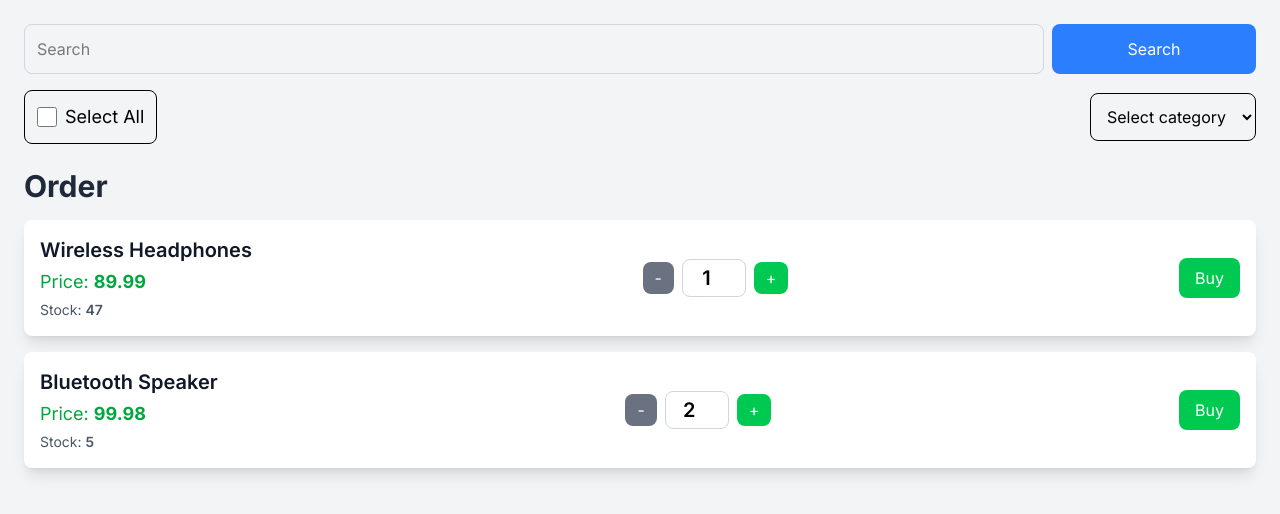
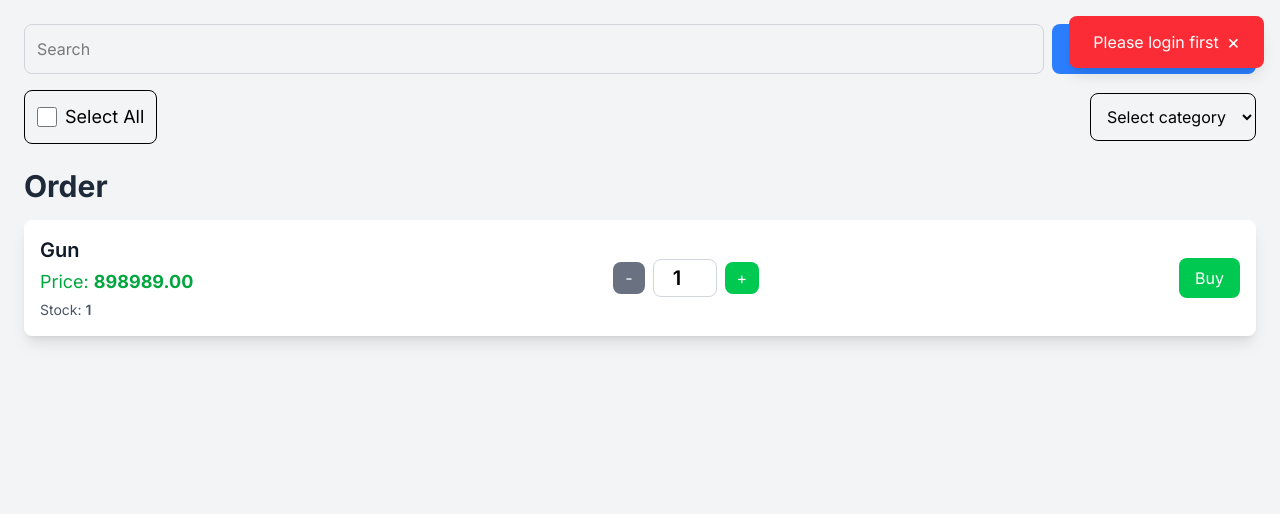
Before and after one commit to P4warit06/PROJECT2-SEC-1-Kittiphop.vue, a Vue app: page /user-carts in a window 1280 px wide. Shown: the top 514 px of the page. Built offline with nearby package versions, Linux system fonts and the light colour scheme; data requests are answered from the project's data file.

Commit message:
056-byProduct

```diff
--- a/data/db.json
+++ b/data/db.json
@@ -6,7 +6,7 @@
       "category": "Electronics",
       "price": 89.99,
       "status": "Active",
-      "stock": 47,
+      "stock": 27,
       "image": "/placeholder.svg?height=200&width=200",
       "description": "High-quality wireless headphones with noise cancellation"
     },
@@ -16,7 +16,7 @@
       "category": "Audio",
       "price": 49.99,
       "status": "Low Stock",
-      "stock": 5,
+      "stock": 4,
       "image": "/placeholder.svg?height=200&width=200",
       "description": "Portable bluetooth speaker with 20hr battery life"
     },
@@ -126,7 +126,7 @@
       "category": "Accessories",
       "price": 10,
       "status": "Active",
-      "stock": 100,
+      "stock": 93,
       "image": "",
       "description": ""
     }
@@ -158,16 +158,16 @@
       "role": "user",
       "location": "",
       "contact": "",
-      "balance": 269340
+      "balance": 267460.2200000002
     },
     {
       "id": "3",
       "username": "David",
-      "password": "david12345",
       "email": "david@gmail.com",
       "role": "user",
       "location": "",
-      "contact": ""
+      "contact": "",
+      "balance": 49252.090000000004
     },
     {
       "id": "4",
@@ -222,6 +222,15 @@
       "role": "user",
       "location": "",
       "contact": ""
+    },
+    {
+      "id": "10",
+      "username": "smarks",
+      "password": "123456789zx.",
+      "email": "smarks@gmail.com",
+      "role": "user",
+      "location": "baba",
+      "contact": "ababa"
     }
   ],
   "tracking": [
@@ -268,26 +277,15 @@
   ],
   "carts": [
     {
-      "id": "1",
-      "name": "Wireless Headphones",
-      "category": "Electronics",
-      "price": 89.99,
+      "id": "9a60",
+      "name": "Gun",
+      "category": "Accessories",
+      "price": 898989,
       "status": "Active",
-      "stock": 47,
-      "image": "/placeholder.svg?height=200&width=200",
-      "description": "High-quality wireless headphones with noise cancellation",
+      "stock": 1,
+      "image": "",
+      "description": "Hello World",
       "quantity": 1
-    },
-    {
-      "id": "3",
-      "name": "Bluetooth Speaker",
-      "category": "Audio",
-      "price": 99.98,
-      "status": "Low Stock",
-      "stock": 5,
-      "image": "/placeholder.svg?height=200&width=200",
-      "description": "Portable bluetooth speaker with 20hr battery life",
-      "quantity": 2
     }
   ]
 }
--- a/src/components/UserCartList.vue
+++ b/src/components/UserCartList.vue
@@ -1,101 +1,250 @@
 <script setup>
-import CartModel from './model/CartModel.vue';
-import { ref, onMounted, computed } from 'vue';
-import { getItems, editItem, deleteItemById } from '@/libs/fetchUtils';
+import CartModel from "./model/CartModel.vue";
+import { ref, onMounted } from "vue";
+import {
+  getItems,
+  editItem,
+  deleteItemById,
+  getItemById,
+} from "@/libs/fetchUtils";
 
-const combindCart = ref([])
+const combindCart = ref([]);
 onMounted(async () => {
-    combindCart.value = await getItems(`${import.meta.env.VITE_APP_URL}/carts`)
-})
+  combindCart.value = await getItems(`${import.meta.env.VITE_APP_URL}/carts`);
+
+  const storedUser = localStorage.getItem("currentUser");
+  if (storedUser) {
+    currentUser.value = JSON.parse(storedUser);
+  } else {
+    errorMessage.value = "Please login first";
+  }
+});
 
 const addQuantity = async (item) => {
   try {
-        const product = combindCart.value.find((product) => product.id === item.id)
+    const product = combindCart.value.find((product) => product.id === item.id);
 
     if (product && item.quantity < product.stock) {
-            const unitPrice = item.price / item.quantity || item.price
+      const unitPrice = item.price / item.quantity || item.price;
       console.log(unitPrice);
-            item.quantity += 1
-            item.price = unitPrice * item.quantity
-            const editProduct = await editItem(`${import.meta.env.VITE_APP_URL}/carts`, item.id, item)
-            const productIndex = combindCart.value.findIndex((product) => product.id === item.id)
-            combindCart.value.splice(productIndex, 1, editProduct)
+      item.quantity += 1;
+      item.price = unitPrice * item.quantity;
+      const editProduct = await editItem(
+        `${import.meta.env.VITE_APP_URL}/carts`,
+        item.id,
+        item
+      );
+      const productIndex = combindCart.value.findIndex(
+        (product) => product.id === item.id
+      );
+      combindCart.value.splice(productIndex, 1, editProduct);
     } else {
-            console.log("Stock is not enough or product not found.")
+      console.log("Stock is not enough or product not found.");
     }
   } catch (error) {
-        console.log(error)
+    console.log(error);
   }
-}
-
+};
 
 const decreaseQuantity = async (item) => {
   try {
     if (item) {
-            const unitPrice = item.price / item.quantity
-            item.quantity -= 1
+      const unitPrice = item.price / item.quantity;
+      item.quantity -= 1;
       if (item.quantity <= 0) {
-                const status = await deleteItemById(`${import.meta.env.VITE_APP_URL}/carts`, item.id)
+        const status = await deleteItemById(
+          `${import.meta.env.VITE_APP_URL}/carts`,
+          item.id
+        );
         if (status === 200) {
-                    const removeIndex = combindCart.value.findIndex((product) => product.id === item.id)
+          const removeIndex = combindCart.value.findIndex(
+            (product) => product.id === item.id
+          );
           if (removeIndex !== -1) {
-                        combindCart.value.splice(removeIndex, 1)
+            combindCart.value.splice(removeIndex, 1);
           }
         }
       } else {
-                item.price -= unitPrice
-                const editProduct = await editItem(`${import.meta.env.VITE_APP_URL}/carts`, item.id, item)
-                const productIndex = combindCart.value.findIndex((product) => product.id === item.id)
-                combindCart.value.splice(productIndex, 1, editProduct)
+        item.price -= unitPrice;
+        const editProduct = await editItem(
+          `${import.meta.env.VITE_APP_URL}/carts`,
+          item.id,
+          item
+        );
+        const productIndex = combindCart.value.findIndex(
+          (product) => product.id === item.id
+        );
+        combindCart.value.splice(productIndex, 1, editProduct);
       }
     }
-    } catch(error) {
+  } catch (error) {
     console.log(error);
+  }
+};
+
+const inputQuantity = async (item) => {
+  try {
+    const product = combindCart.value.find((product) => product.id === item.id);
+    if (item && item.quantity < product.stock) {
+      const editProduct = await editItem(
+        `${import.meta.env.VITE_APP_URL}/carts`,
+        item.id,
+        item
+      );
+      const productIndex = combindCart.value.findIndex(
+        (product) => product.id === item.id
+      );
+      combindCart.value.splice(productIndex, 1, editProduct);
+      if (editProduct.quantity <= 0) {
+        const status = await deleteItemById(
+          `${import.meta.env.VITE_APP_URL}/carts`,
+          editProduct.id
+        );
+        if (status === 200) {
+          combindCart.value.splice(productIndex, 1);
+        }
+      }
+    } else if (item && item.quantity > product.stock) {
+      item.quantity = product.stock;
+      item.price = item.quantity * product.price;
+      const editProduct = await editItem(
+        `${import.meta.env.VITE_APP_URL}/carts`,
+        item.id,
+        item
+      );
+      const productIndex = combindCart.value.findIndex(
+        (product) => product.id === item.id
+      );
+      combindCart.value.splice(productIndex, 1, editProduct);
+    }
+  } catch (error) {
+    console.log(error);
+  }
+};
+
+const currentUser = ref(null);
+const errorMessage = ref("");
+const successMessage = ref("");
+
+const handleBuy = async (product) => {
+  try {
+    errorMessage.value = '';
+    successMessage.value = '';
+
+    const user = currentUser.value;
+    if (!user) {
+      errorMessage.value = "User not found";
+      return;
+    }
+
+    if (user.balance < product.price) {
+      errorMessage.value = `Insufficient balance! Needed: $${product.price.toFixed(2)}`;
+      return;
+    }
+
+    const productInDB = await getItemById(
+      `${import.meta.env.VITE_APP_URL}/products`,
+      product.id
+    );
+
+    if (product.quantity > productInDB.stock) {
+      errorMessage.value = `"${product.name}" is out of stock!`;
+      return;
+    }
+
+    user.balance -= product.price;
+    const updatedUser = await editItem(
+      `${import.meta.env.VITE_APP_URL}/users`,
+      user.id,
+      { ...user, balance: user.balance }
+    );
+
+    await editItem(
+      `${import.meta.env.VITE_APP_URL}/products`,
+      product.id,
+      { ...productInDB, stock: productInDB.stock - product.quantity }
+    );
+
+    const status = await deleteItemById(
+      `${import.meta.env.VITE_APP_URL}/carts`,
+      product.id
+    );
+
+    if (status === 200) {
+      const productIndex = combindCart.value.findIndex(
+        (item) => item.id === product.id
+      );
+      if (productIndex !== -1) {
+        combindCart.value.splice(productIndex, 1);
       }
     }
 
-const inputQuantity = async (item) => {
-    try {
-        const product = combindCart.value.find((product) => product.id === item.id)
-        if (item && item.quantity < product.stock) {
-            const editProduct = await editItem(`${import.meta.env.VITE_APP_URL}/carts`, item.id, item)
-            const productIndex = combindCart.value.findIndex((product) => product.id === item.id)
-            combindCart.value.splice(productIndex, 1, editProduct)
-            if (editProduct.quantity <= 0) {
-                const status = await deleteItemById(`${import.meta.env.VITE_APP_URL}/carts`, editProduct.id)
-                if (status === 200) {
-                    combindCart.value.splice(productIndex, 1)
+    currentUser.value = updatedUser;
+    localStorage.setItem("currentUser", JSON.stringify(updatedUser));
+
+    successMessage.value = "Purchase successful!";
+    setTimeout(() => (successMessage.value = ""), 3000);
+  } catch (error) {
+    console.error("Purchase failed:", error);
+    errorMessage.value = "An error occurred during purchase";
   }
-            }
-        } else if (item && item.quantity > product.stock) {
-            item.quantity = product.stock
-            item.price = item.quantity * product.price
-            const editProduct = await editItem(`${import.meta.env.VITE_APP_URL}/carts`, item.id, item)
-            const productIndex = combindCart.value.findIndex((product) => product.id === item.id)
-            combindCart.value.splice(productIndex, 1, editProduct)
-        }
-    } catch(error) {
-        console.log(error);
-    }
-}
-
+};
 </script>
 
 <template>
+  <div>
+    <!-- NOTIFICATION MESSAGES -->
+    <div
+      v-if="errorMessage"
+      class="fixed top-4 right-4 bg-red-500 text-white px-6 py-3 rounded-lg shadow-lg z-50 flex items-center"
+    >
+      {{ errorMessage }}
+      <button @click="errorMessage = ''" class="ml-2 text-xl">&times;</button>
+    </div>
+
+    <div
+      v-if="successMessage"
+      class="fixed top-4 right-4 bg-green-500 text-white px-6 py-3 rounded-lg shadow-lg z-50"
+    >
+      {{ successMessage }}
+    </div>
+
+    <!-- BALANCE DISPLAY -->
+    <div v-if="currentUser" class="p-4 bg-blue-50 border-b border-blue-100">
+      <div class="container mx-auto">
+        <p class="text-lg font-medium text-blue-800">
+          Your Balance:
+          <span class="font-bold">${{ currentUser.balance.toFixed(2) }}</span>
+        </p>
+      </div>
+    </div>
+
     <div class="p-6 bg-gray-100 min-h-screen">
       <div class="w-full flex flex-col justify-between items-center mb-6">
         <div class="w-full flex">
           <div class="w-5/6">
-                <input type="text" placeholder="Search" class="w-full p-3 border border-gray-300 rounded-lg focus:outline-none focus:ring-2 focus:ring-blue-500" />
+            <input
+              type="text"
+              placeholder="Search"
+              class="w-full p-3 border border-gray-300 rounded-lg focus:outline-none focus:ring-2 focus:ring-blue-500"
+            />
           </div>
           <div class="w-1/6 ml-2">
-                <button class="w-full bg-blue-500 text-white h-full rounded-lg cursor-pointer hover:opacity-85">Search</button>
+            <button
+              class="w-full bg-blue-500 text-white h-full rounded-lg cursor-pointer hover:opacity-85"
+            >
+              Search
+            </button>
           </div>
         </div>
 
         <div class="w-full flex justify-between items-center">
           <div class="flex items-center space-x-2 border p-3 rounded-lg mt-4">
-                <input type="checkbox" id="selectAll" class="h-5 w-5 text-blue-500" />
+            <input
+              type="checkbox"
+              id="selectAll"
+              class="h-5 w-5 text-blue-500"
+            />
             <label for="selectAll" class="text-lg text-black">Select All</label>
           </div>
           <div class="flex items-center space-x-2 border rounded-lg mt-4">
@@ -112,35 +261,84 @@ const inputQuantity = async (item) => {
       <CartModel :products="combindCart">
         <template #heading>
           <h1 class="text-3xl font-bold text-gray-800 mb-4">Order</h1>
-            <div v-show="combindCart.length <= 0" class="w-full flex justify-center items-center">
+          <div
+            v-show="combindCart.length <= 0"
+            class="w-full flex justify-center items-center"
+          >
             <h1 class="text-4xl text-gray-500">No products available</h1>
           </div>
         </template>
 
         <template #listProduct="{ yourProduct }">
-            <div class="flex items-center justify-between p-4 bg-white shadow-lg rounded-lg mb-4">
+          <div
+            class="flex items-center justify-between p-4 bg-white shadow-lg rounded-lg mb-4"
+          >
             <div class="flex flex-col space-y-1">
-                    <span class="text-xl font-semibold text-gray-900">{{ yourProduct.name }}</span>
-                    <span class="text-lg text-green-600">Price: <span class="font-bold">{{ yourProduct.price.toFixed(2) }}</span></span>
-                    <span class="text-sm text-gray-600">Stock: <span class="font-semibold">{{ yourProduct.stock }}</span></span>
+              <span class="text-xl font-semibold text-gray-900">{{
+                yourProduct.name
+              }}</span>
+              <span class="text-lg text-green-600"
+                >Price:
+                <span class="font-bold">{{
+                  yourProduct.price.toFixed(2)
+                }}</span></span
+              >
+              <span class="text-sm text-gray-600"
+                >Stock:
+                <span class="font-semibold">{{ yourProduct.stock }}</span></span
+              >
             </div>
             <div class="flex justify-center items-center space-x-2">
               <div>
-                        <button @click="decreaseQuantity(yourProduct)" class="px-3 py-1 bg-gray-500 text-white rounded-lg hover:bg-gray-600 transition duration-300 cursor-pointer">-</button>
+                <button
+                  @click="decreaseQuantity(yourProduct)"
+                  class="px-3 py-1 bg-gray-500 text-white rounded-lg hover:bg-gray-600 transition duration-300 cursor-pointer"
+                >
+                  -
+                </button>
               </div>
               <div>
-                        <input @input="inputQuantity(yourProduct)" type="number" v-model="yourProduct.quantity" min="0" :max="yourProduct.stock" class="w-16 border border-gray-300 rounded-lg px-3 py-1 text-center text-xl font-semibold bg-white">
+                <input
+                  @input="inputQuantity(yourProduct)"
+                  type="number"
+                  v-model="yourProduct.quantity"
+                  min="0"
+                  :max="yourProduct.stock"
+                  class="w-16 border border-gray-300 rounded-lg px-3 py-1 text-center text-xl font-semibold bg-white"
+                />
               </div>
               <div>
-                        <button @click="addQuantity(yourProduct)" class="px-3 py-1 bg-green-500 text-white rounded-lg hover:bg-green-600 transition duration-300 cursor-pointer">+</button>
+                <button
+                  @click="addQuantity(yourProduct)"
+                  class="px-3 py-1 bg-green-500 text-white rounded-lg hover:bg-green-600 transition duration-300 cursor-pointer"
+                >
+                  +
+                </button>
               </div>
             </div>
             <div class="flex items-center space-x-2">
-                    <button class="px-4 py-2 bg-green-500 text-white rounded-lg hover:bg-green-600 transition duration-200">Buy</button>
+              <button
+                @click="handleBuy(yourProduct)"
+                class="px-4 py-2 bg-green-500 text-white rounded-lg hover:bg-green-600 transition duration-200"
+              >
+                Buy
+              </button>
             </div>
           </div>
         </template>
       </CartModel>
     </div>
+  </div>
+</template>
 
-</template>
+<style scoped>
+/* Your optional animations */
+.fade-enter-active,
+.fade-leave-active {
+  transition: opacity 0.5s;
+}
+.fade-enter-from,
+.fade-leave-to {
+  opacity: 0;
+}
+</style>
```
Also changed, not shown: src/libs/fetchUtils.js. Lines whose indentation alone changed are shown as unchanged.
